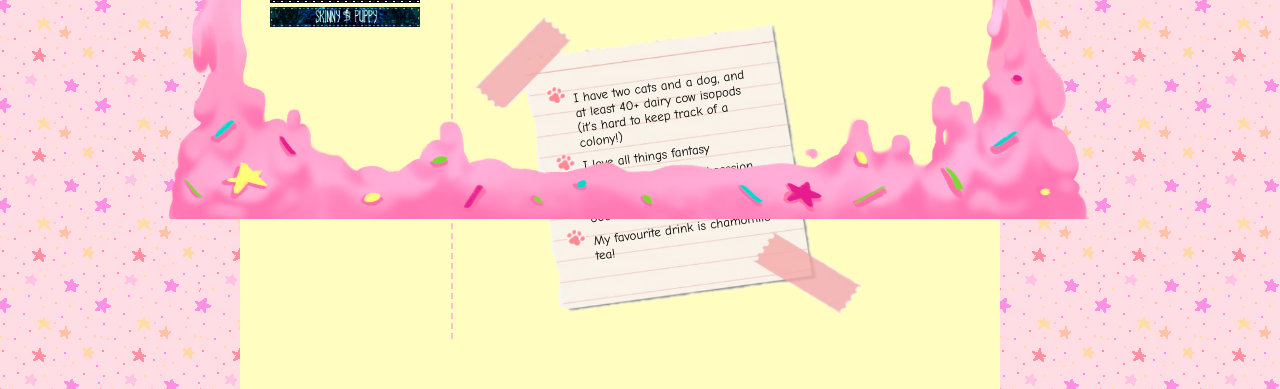
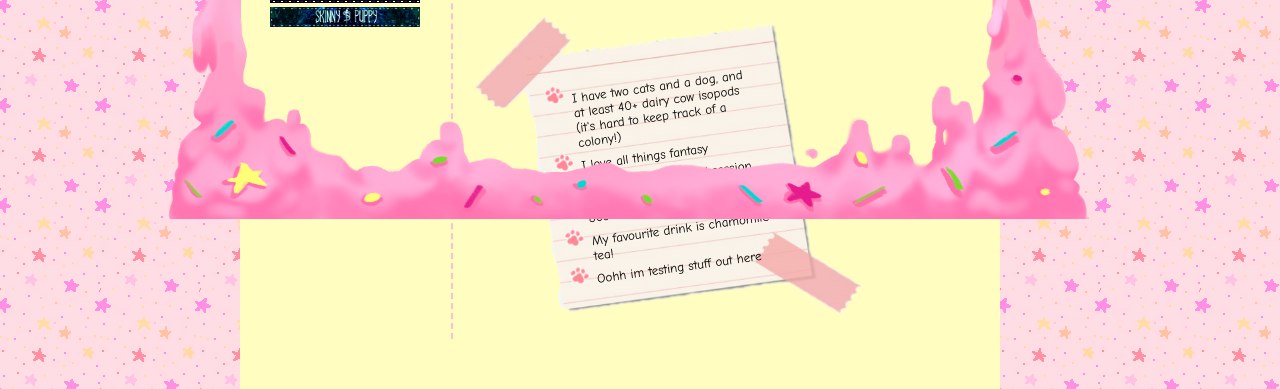
Before and after one commit to xenatiive/caninecrypt, a plain HTML site: page about.html in a window 1280 px wide. Shown: the part 581-970 px from the top of the page. Drawn offline with Linux system fonts and the light colour scheme; a web font is replaced by a local one.

Commit message:
Update about.html

```diff
--- a/about.html
+++ b/about.html
@@ -101,6 +101,7 @@
                         <li>I love all things fantasy</li>
                         <li>I have an unhealthy obsession with industrial music from the 80s and 90s</li>
                         <li>My favourite drink is chamomile tea!</li>
+			<li>Oohh im testing stuff out here</li>
                     </ul>
                 </div>
                 <div class="paper">
```
